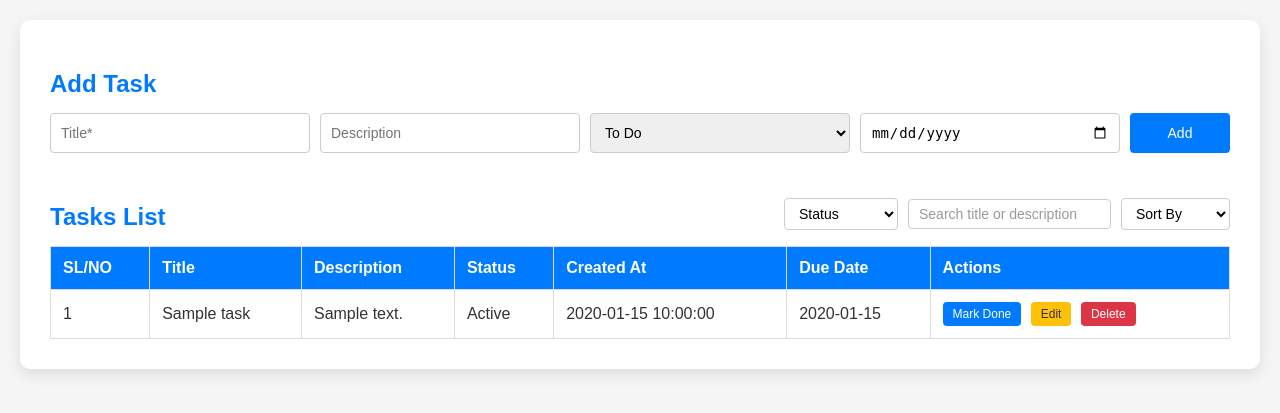
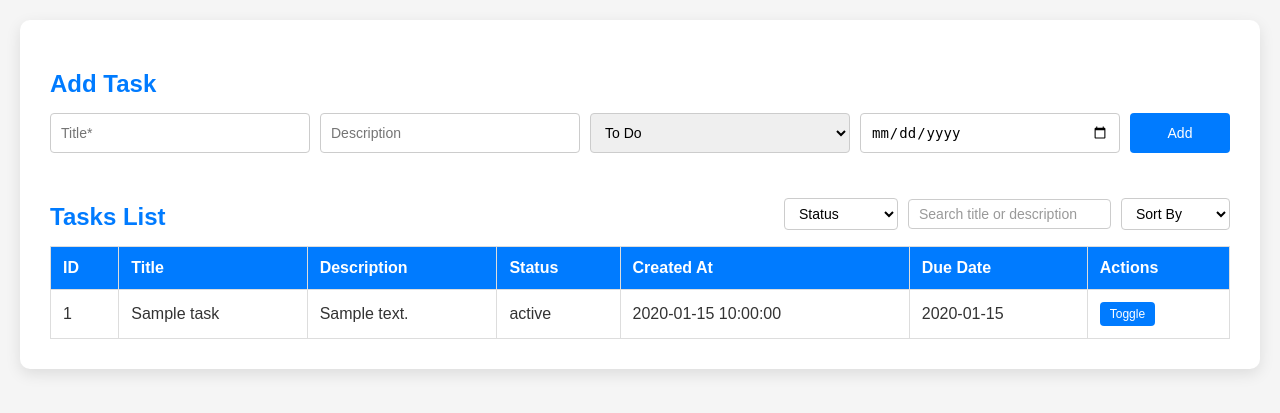
Before and after one commit to Jakaria030/mini-task-manager, a Flask app: page /tasks.html in a window 1280 px wide. Shown: the top 413 px of the page. Run offline with Flask 3, Linux system fonts and the light colour scheme; tables that the repository leaves empty hold one stand-in row (values such as "Sample post").

Commit message:
Toggle feature add

```diff
--- a/app.py
+++ b/app.py
@@ -62,6 +62,18 @@ def submit_task():
 
     return redirect(url_for("tasks_page"))
 
+@app.route("/api/tasks/<int:task_id>/toggle", methods=["POST"])
+def toggle_task_status(task_id):
+    task = Task.query.get_or_404(task_id)
+
+    statuses = ["todo", "in_progress", "done"]
+
+    current_index = statuses.index(task.status.lower())
+    next_index = (current_index + 1) % len(statuses)
+    task.status = statuses[next_index]
+
+    db.session.commit()
+    return {"status": task.status}
 
 # ================== Program Start ==================
 if __name__ == '__main__':
--- a/templates/tasks.html
+++ b/templates/tasks.html
@@ -57,7 +57,7 @@
                 <!-- Table heading -->
                 <thead>
                     <tr>
-                        <th>SL/NO</th>
+                        <th>ID</th>
                         <th>Title</th>
                         <th>Description</th>
                         <th>Status</th>
@@ -74,13 +74,11 @@
                         <td>{{task.id}}</td>
                         <td>{{task.title}}</td>
                         <td>{{task.description}}</td>
-                        <td>{{task.status.replace('_', ' ') | title}}</td>
+                        <td data-id="{{task.id}}">{{task.status.replace('_', ' ')}}</td>
                         <td>{{task.created_at}}</td>
                         <td>{{task.due_date}}</td>
                         <td class="action-buttons">
-                            <button class="mark-btn">Mark Done</button>
-                            <button class="edit-btn">Edit</button>
-                            <button class="delete-btn">Delete</button>
+                            <button class="mark-btn" data-id="{{ task.id }}">Toggle</button>
                         </td>
                     </tr>
                     {% endfor %}
@@ -89,6 +87,32 @@
         </div>
     </main>
 
+
+    <script>
+        document.querySelectorAll(".mark-btn").forEach(btn => {
+            btn.addEventListener("click", async () => {
+                const taskId = btn.dataset.id;
+
+                try {
+                    const res = await fetch(`/api/tasks/${taskId}/toggle`, { method: "POST" });
+
+                    if (!res.ok) throw new Error("Network response was not ok");
+
+                    const data = await res.json();
+                    const row = btn.closest("tr");
+                    const statusCell = row.querySelector(`td[data-id='${taskId}']`);
+                    statusCell.textContent = data.status.replace('_', ' ');
+
+                } catch (err) {
+                    console.error(err);
+                    alert("Failed to update status");
+                }
+            });
+        });
+    </script>
+
+
+
 </body>
 
 </html>
```
